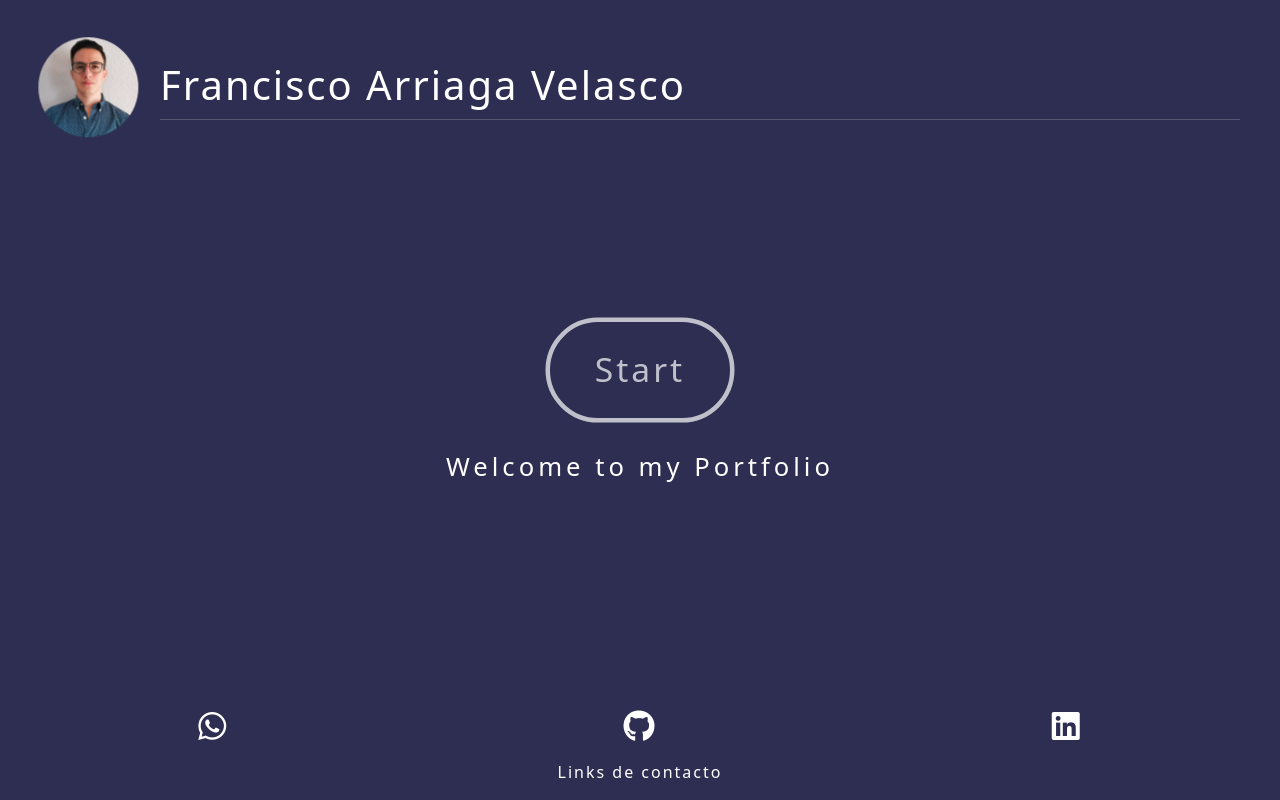
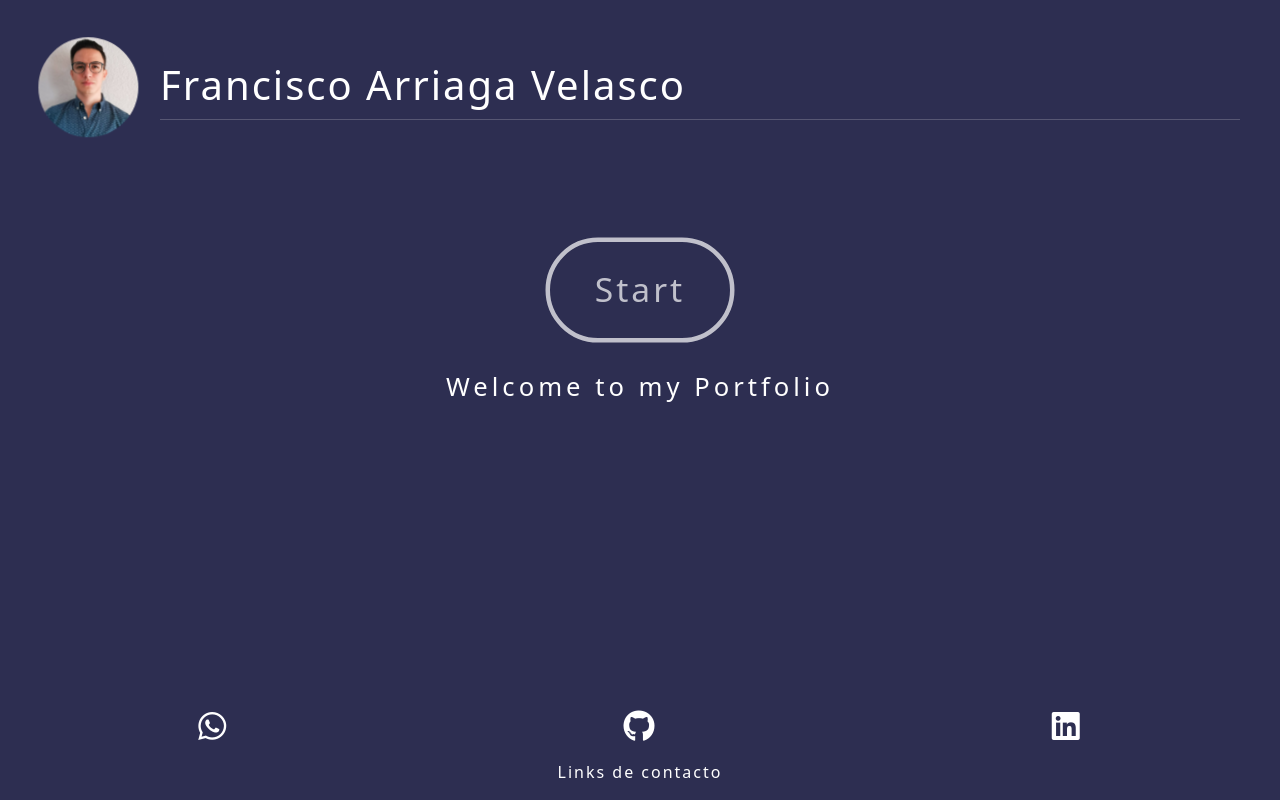
Before and after one commit to arrrriaga/portafolio-proyectos, a React (Create React App) app: page / in a window 1280 px wide. Built offline with nearby package versions, Linux system fonts and the light colour scheme.

Commit message:
Funcional en telefonos

```diff
--- a/src/index.css
+++ b/src/index.css
@@ -38,7 +38,7 @@ button {
 }
 .container {
   max-width: 300px;
-  margin: 10vh auto auto;
+  margin: auto;
 }
 .container h3 {
   padding-bottom: 10px;
--- a/src/pages/home/index.js
+++ b/src/pages/home/index.js
@@ -60,6 +60,7 @@ const Home = () => {
           Welcome to my Portfolio
         </motion.h2>
         <motion.div
+          className="d-flex justify-content-center"
           transition={{ duration: 2.5 }}
           animate={{
             scale: [0, 1, 1, 1, 1.5],
```
